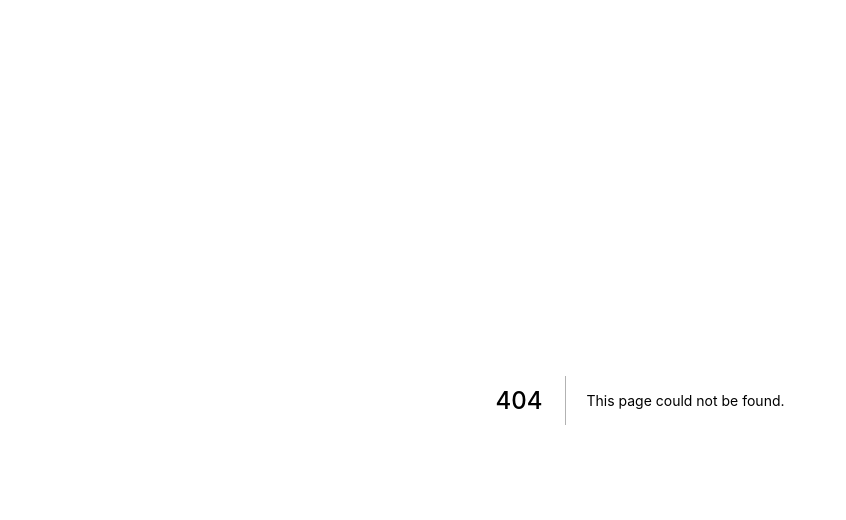
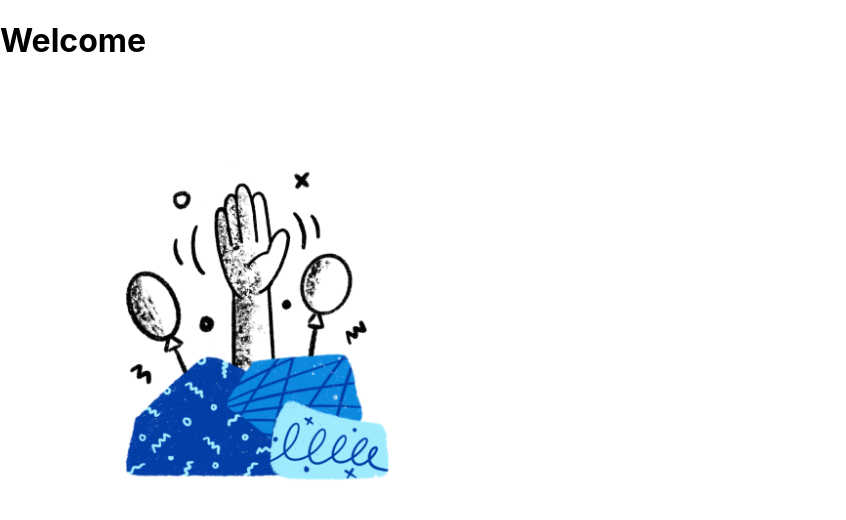
Before and after one commit to JarrydMartin/myblog, a Next.js app: page /enter in a window 1280 px wide. Before the commit this address had no page. Shown: the top 520 px of the page, without its empty margins (0-846 px from the left). Built offline with nearby package versions, Linux system fonts and the light colour scheme.

Commit message:
added loading images

```diff
--- /dev/null
+++ b/pages/enter.tsx
@@ -0,0 +1,12 @@
+import React from 'react'
+import Image from 'next/image'
+
+export default function EnterPage() {
+    return (
+        <main>
+             <h1>Welcome</h1>
+            <Image src="/Charco/Charco/Welcome.png" width={500} height={500}/>
+
+        </main>
+    )
+}
```
